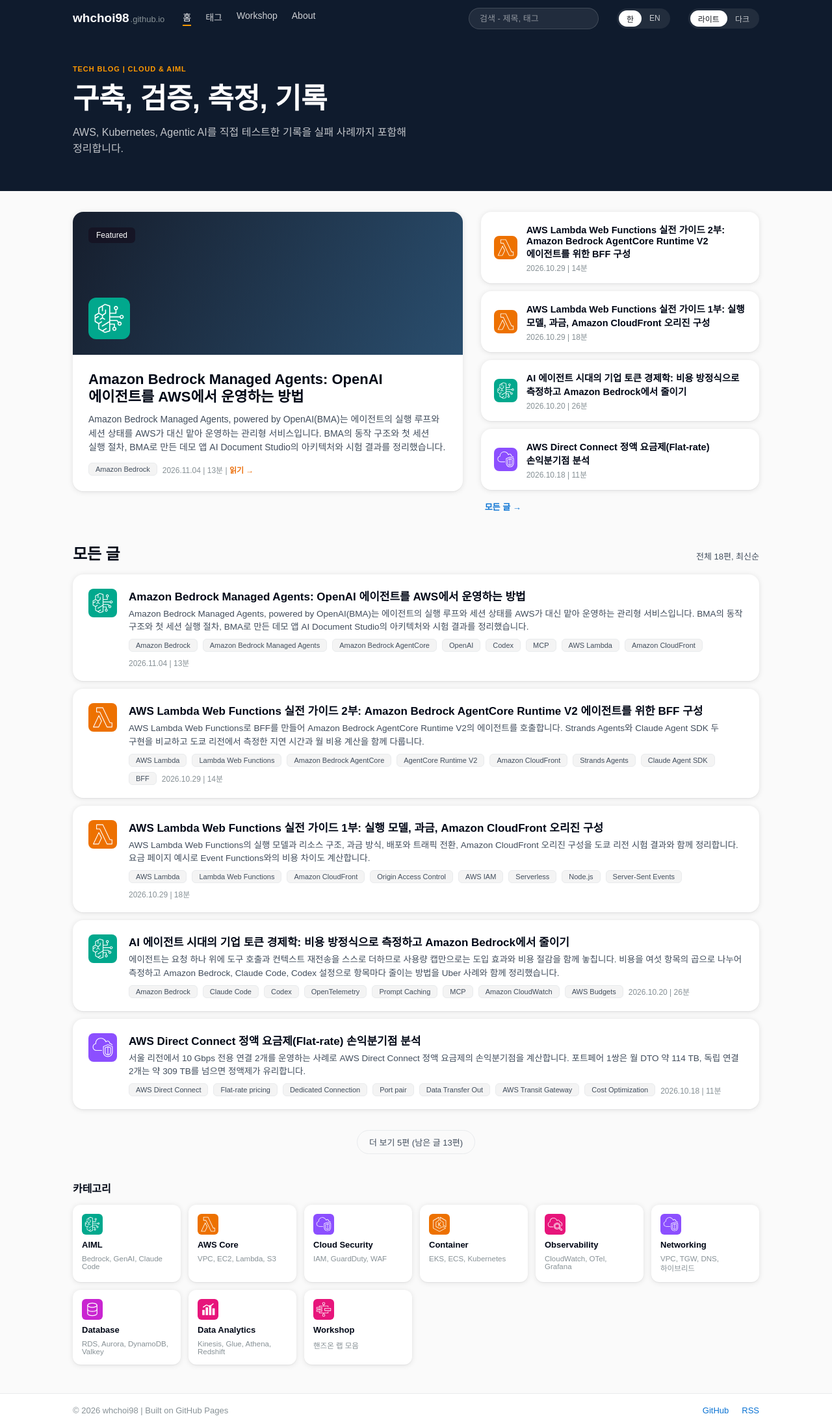
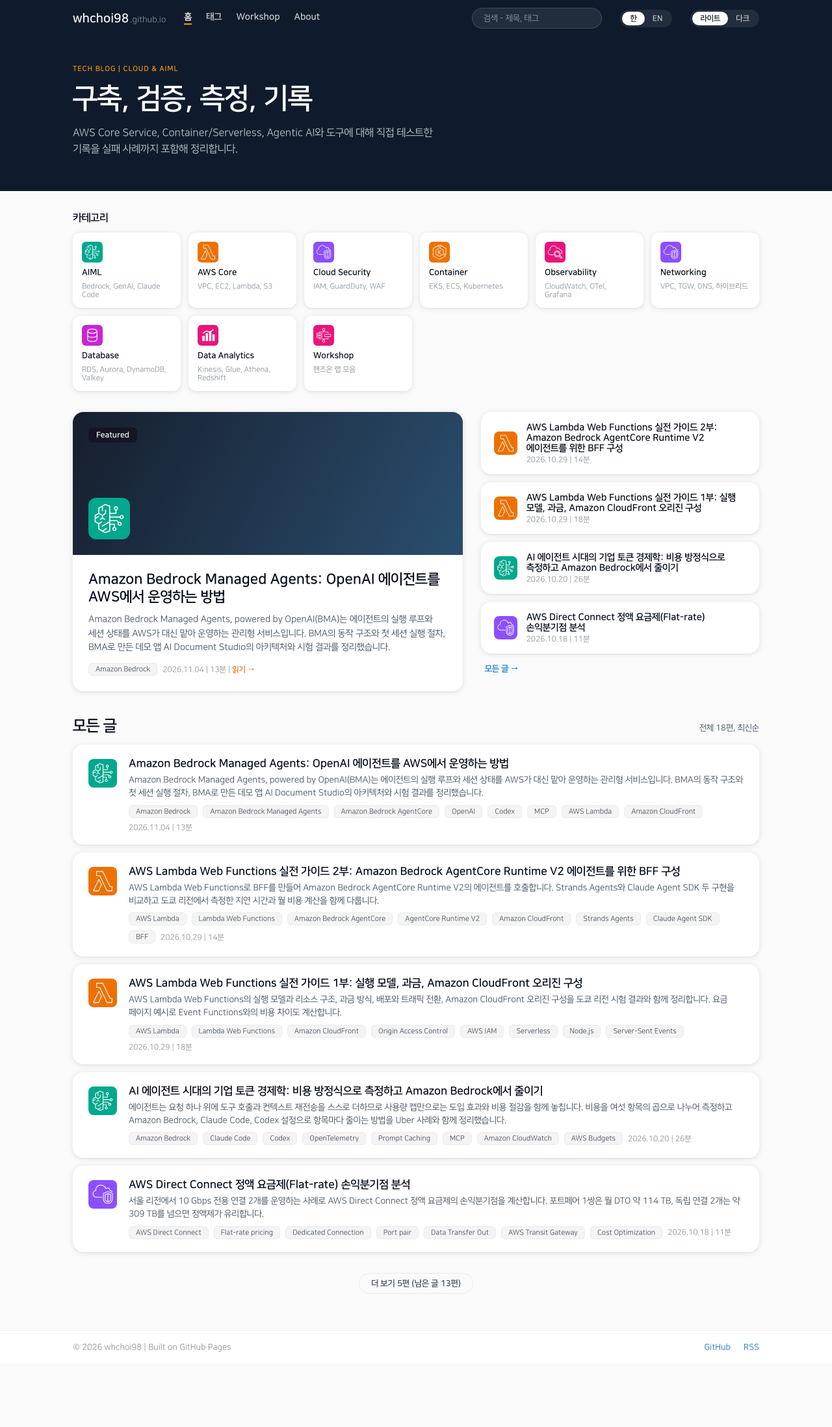
Before and after one commit to whchoi98/whchoi98.github.io, a Jekyll site: the page built from index.md, in a window 1280 px wide. Shown: the whole page at 65% size. Built offline with Jekyll 4.4.1, drawn with Linux system fonts in a browser that asks for light colours; some web fonts are replaced; after the commit the page ends 2098 px from its top, so only the background shows below that.

Commit message:
feat: put the categories first on the home page and render it in NanumSquare
- The category cards sit at the top of the home page, above the featured post
- The home page uses NanumSquare, the font of the report pages: Bold for titles, card titles, the menu
  and the switches, Regular for descriptions (files from assets/fonts/)
- Hero subtitle: "AWS Core Service, Container/Serverless, Agentic AI와 도구에 대해 직접 테스트한 기록을
  실패 사례까지 포함해 정리합니다."

```diff
--- a/_layouts/home.html
+++ b/_layouts/home.html
@@ -11,12 +11,25 @@ layout: default
     <div class="hero">
       <span class="hero-eyebrow">Tech blog | Cloud &amp; AIML</span>
       <h1 class="hero-title"><span class="l-ko">{{ site.tagline }}</span><span class="l-en">Build, validate, measure, document</span></h1>
-      <p class="hero-sub"><span class="l-ko">AWS, Kubernetes, Agentic AI를 직접 테스트한 기록을 실패 사례까지 포함해 정리합니다.</span><span class="l-en">Records of hands-on tests with AWS, Kubernetes, and agentic AI, including the failures.</span></p>
+      <p class="hero-sub"><span class="l-ko">AWS Core Service, Container/Serverless, Agentic AI와 도구에 대해 직접 테스트한 기록을 실패 사례까지 포함해 정리합니다.</span><span class="l-en">Records of hands-on tests with AWS core services, containers and serverless, and agentic AI and its tools, including the failures.</span></p>
     </div>
   </div>
 </header>
 
 <main class="wrap home-main">
+  <div class="cat-section">
+    <h2><span class="l-ko">카테고리</span><span class="l-en">Categories</span></h2>
+    <div class="cat-grid">
+      {% for c in site.blog_categories %}
+      <a href="{{ c.url }}" class="card cat-card">
+        <img src="/assets/icons/{{ c.icon }}.svg" alt="" class="cat-icon">
+        <span class="cat-name">{{ c.name }}</span>
+        <span class="cat-desc">{{ c.desc }}</span>
+      </a>
+      {% endfor %}
+    </div>
+  </div>
+
   <div class="home-top">
     <a href="{{ featured.url }}" class="card featured-card">
       <div class="featured-cover">
@@ -73,17 +86,4 @@ layout: default
     </div>
     <script>window.POST_COUNT = {{ posts | size }};</script>
   </div>
-
-  <div class="cat-section">
-    <h2><span class="l-ko">카테고리</span><span class="l-en">Categories</span></h2>
-    <div class="cat-grid">
-      {% for c in site.blog_categories %}
-      <a href="{{ c.url }}" class="card cat-card">
-        <img src="/assets/icons/{{ c.icon }}.svg" alt="" class="cat-icon">
-        <span class="cat-name">{{ c.name }}</span>
-        <span class="cat-desc">{{ c.desc }}</span>
-      </a>
-      {% endfor %}
-    </div>
-  </div>
 </main>
--- a/assets/css/main.css
+++ b/assets/css/main.css
@@ -49,6 +49,15 @@ html.dark {
   --segd-bg: #fff;
   --segd-c: #16191f;
 }
+
+/* ---------- 홈 화면 글꼴: 글 리포트와 같은 나눔스퀘어 (Regular 400, Bold 700) ----------
+   설치된 글꼴을 먼저 쓰고 없으면 assets/fonts/의 파일을 받는다. 800으로 지정한 제목은 Bold로 그려진다. */
+@font-face { font-family: "NanumSquareOTF_ac"; src: local("NanumSquareOTF_acR"), local("NanumSquareOTF_ac Regular"), local("NanumSquare_acR"), url("/assets/fonts/NanumSquare_acR.woff2") format("woff2"); font-weight: 400; font-display: swap; }
+@font-face { font-family: "NanumSquareOTF_ac"; src: local("NanumSquareOTF_acB"), local("NanumSquareOTF_ac Bold"), local("NanumSquare_acB"), url("/assets/fonts/NanumSquare_acB.woff2") format("woff2"); font-weight: 700; font-display: swap; }
+body.layout-home {
+  --sans: "NanumSquareOTF_ac", "NanumSquare_ac", "NanumSquare", 'Pretendard Variable', Pretendard, 'Noto Sans KR', 'Apple SD Gothic Neo', 'Malgun Gothic', sans-serif;
+}
+body.layout-home .topnav a, body.layout-home .seg, body.layout-home .more-btn, body.layout-home .featured-badge { font-weight: 700; }
 
 * { box-sizing: border-box; }
 body {
@@ -155,7 +164,7 @@ a.card { text-decoration: none; }
 a.card:hover { text-decoration: none; transform: translateY(-2px); transition: transform 120ms; }
 a.featured-card { display: block; }
 
-.home-main { padding-top: 32px; }
+.home-main { padding-top: 32px; padding-bottom: 48px; }
 .home-top { display: grid; grid-template-columns: 1.4fr 1fr; gap: 28px; align-items: start; }
 .featured-card { overflow: hidden; }
 .featured-cover {
@@ -214,7 +223,7 @@ a.featured-card { display: block; }
 a.chip:hover { text-decoration: none; border-color: var(--t-link); }
 .chip-btn { cursor: pointer; font-family: inherit; }
 
-.cat-section { display: flex; flex-direction: column; gap: 14px; padding: 40px 0 36px; }
+.cat-section { display: flex; flex-direction: column; gap: 14px; padding: 0 0 32px; }  /* 홈 맨 위, 대표 글 앞 */
 .cat-section h2 { font-size: 16px; }
 .cat-grid { display: grid; grid-template-columns: repeat(6, 1fr); gap: 12px; }
 .cat-card { border-radius: 12px; padding: 14px; display: flex; flex-direction: column; gap: 8px; align-items: flex-start; }
```
Also changed, not shown: CHANGELOG.md.
